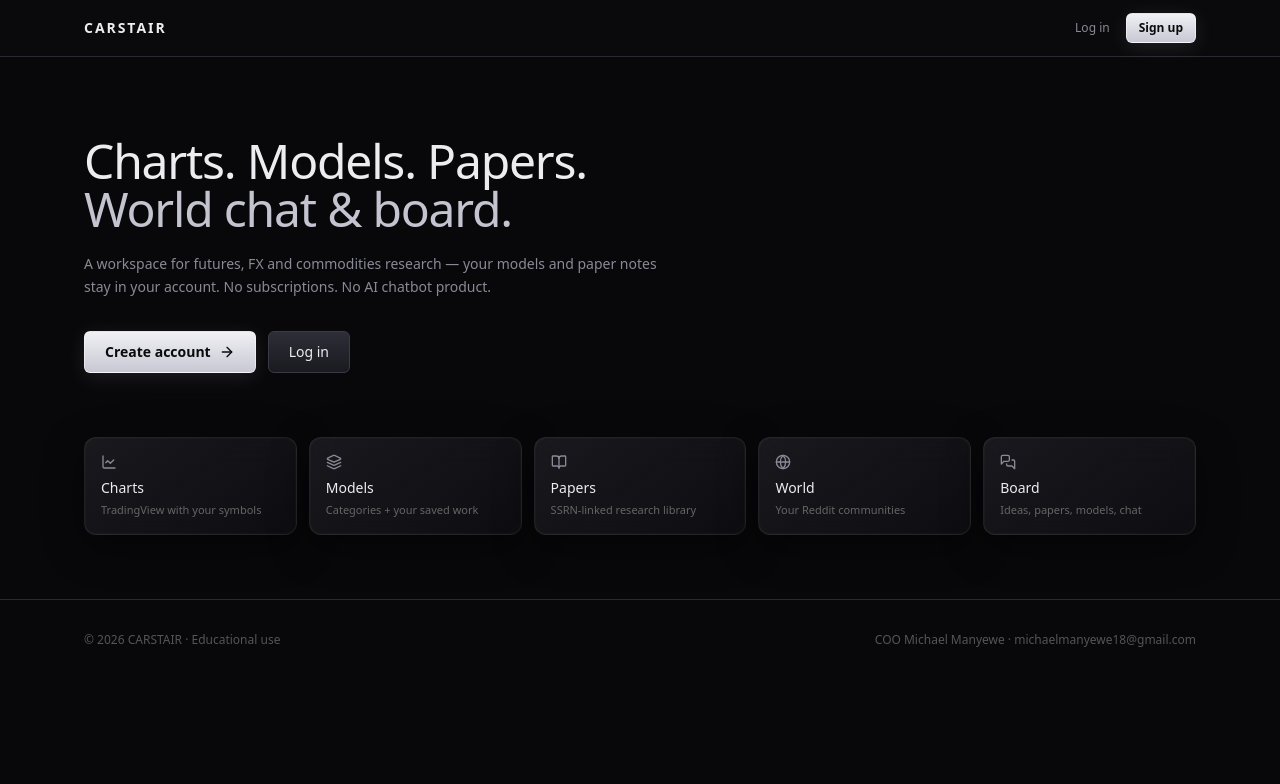
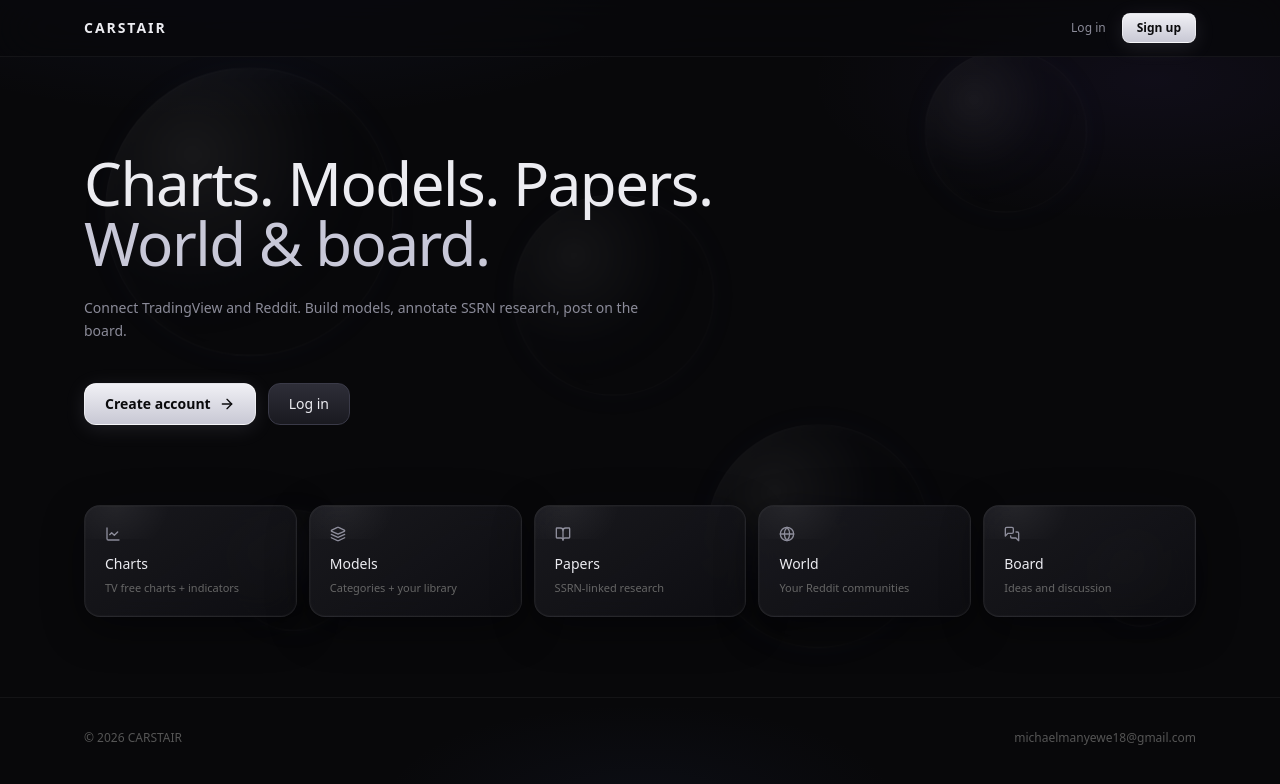
Before and after one commit to MichaelSwann2x/carstair, a Next.js app: page / in a window 1280 px wide. Shown: the top 784 px of the page. Built offline with nearby package versions, Linux system fonts and the light colour scheme.

Commit message:
Charts: TV connect + indicator panel; bubble bg on layouts

```diff
--- a/src/app/app/charts/page.tsx
+++ b/src/app/app/charts/page.tsx
@@ -1,6 +1,6 @@
 "use client";
 
-import { useEffect, useRef, useState } from "react";
+import { useCallback, useEffect, useRef, useState } from "react";
 
 const SYMBOLS = [
   { id: "CME_MINI:ES1!", label: "ES" },
@@ -14,31 +14,64 @@ const SYMBOLS = [
   { id: "TVC:DXY", label: "DXY" },
 ];
 
+type Builtin = { id: string; name: string };
+type Mine = { id: string; name: string; studyId: string; script?: string };
+
 export default function ChartsPage() {
   const [symbol, setSymbol] = useState(SYMBOLS[0].id);
   const [tvUser, setTvUser] = useState("");
+  const [connected, setConnected] = useState(false);
+  const [connectInput, setConnectInput] = useState("");
+  const [builtin, setBuiltin] = useState<Builtin[]>([]);
+  const [mine, setMine] = useState<Mine[]>([]);
+  const [activeStudies, setActiveStudies] = useState<string[]>(["STD;Volume"]);
+  const [customName, setCustomName] = useState("");
+  const [customScript, setCustomScript] = useState("");
+  const [showConnect, setShowConnect] = useState(false);
   const box = useRef<HTMLDivElement>(null);
 
-  useEffect(() => {
+  const loadMe = useCallback(() => {
     fetch("/api/auth/me")
       .then((r) => r.json())
-      .then((d) => setTvUser(d.user?.tradingViewUsername || ""))
+      .then((d) => {
+        const u = d.user?.tradingViewUsername || "";
+        setTvUser(u);
+        setConnected(!!d.user?.tradingViewConnected || !!u);
+        setConnectInput(u);
+      })
       .catch(() => {});
   }, []);
+
+  const loadIndicators = useCallback(() => {
+    fetch("/api/indicators")
+      .then((r) => r.json())
+      .then((d) => {
+        setBuiltin(d.builtin || []);
+        setMine(d.mine || []);
+      })
+      .catch(() => {});
+  }, []);
+
+  useEffect(() => {
+    loadMe();
+    loadIndicators();
+  }, [loadMe, loadIndicators]);
 
   useEffect(() => {
     if (!box.current) return;
     box.current.innerHTML = "";
     const holder = document.createElement("div");
     holder.id = "tv_chart_host";
-    holder.style.height = "620px";
+    holder.style.height = "640px";
     box.current.appendChild(holder);
+
+    const studies = activeStudies.filter((s) => s.startsWith("STD;"));
 
     const script = document.createElement("script");
     script.src = "https://s3.tradingview.com/tv.js";
     script.async = true;
     script.onload = () => {
-      // @ts-expect-error TradingView global
+      // @ts-expect-error TradingView
       if (typeof TradingView === "undefined") return;
       // @ts-expect-error widget
       new TradingView.widget({
@@ -60,20 +93,58 @@ export default function ChartsPage() {
         calendar: false,
         withdateranges: true,
         width: "100%",
-        height: 620,
-        studies: ["STD;SMA", "STD;Volume"],
+        height: 640,
+        studies: studies.length ? studies : undefined,
       });
     };
     document.body.appendChild(script);
     return () => {
       script.remove();
     };
-  }, [symbol]);
+  }, [symbol, activeStudies]);
+
+  async function connectTv(e: React.FormEvent) {
+    e.preventDefault();
+    const res = await fetch("/api/tv/connect", {
+      method: "POST",
+      headers: { "Content-Type": "application/json" },
+      body: JSON.stringify({ username: connectInput }),
+    });
+    const data = await res.json();
+    if (res.ok) {
+      setConnected(true);
+      setTvUser(data.username);
+      setShowConnect(false);
+    }
+  }
+
+  function toggleStudy(id: string) {
+    setActiveStudies((prev) =>
+      prev.includes(id) ? prev.filter((x) => x !== id) : [...prev, id]
+    );
+  }
+
+  async function saveCustom(e: React.FormEvent) {
+    e.preventDefault();
+    if (!customName.trim()) return;
+    await fetch("/api/indicators", {
+      method: "POST",
+      headers: { "Content-Type": "application/json" },
+      body: JSON.stringify({
+        name: customName,
+        studyId: "custom",
+        script: customScript,
+      }),
+    });
+    setCustomName("");
+    setCustomScript("");
+    loadIndicators();
+  }
 
   return (
-    <div>
-      <div className="flex flex-wrap items-center justify-between gap-3 mb-4">
-        <h1 className="text-2xl font-light">Charts</h1>
+    <div className="animate-fade page-wrap">
+      <div className="flex flex-wrap items-center justify-between gap-3 mb-5">
+        <h1 className="text-2xl font-light tracking-tight">Charts</h1>
         <div className="flex flex-wrap gap-2 items-center">
           <select
             value={symbol}
@@ -84,24 +155,108 @@ export default function ChartsPage() {
               <option key={s.id} value={s.id}>{s.label}</option>
             ))}
           </select>
-          {tvUser && (
+          {connected && tvUser ? (
             <a
               href={`https://www.tradingview.com/u/${encodeURIComponent(tvUser)}/`}
               target="_blank"
               rel="noreferrer"
-              className="text-[11px] text-[#8a8a96] hover:text-white"
+              className="text-[11px] glass px-3 py-2 rounded-lg hover:text-white"
             >
               TV @{tvUser}
             </a>
+          ) : (
+            <button
+              onClick={() => setShowConnect(true)}
+              className="gloss-btn-primary text-xs px-3 py-2 rounded-lg"
+            >
+              Connect TradingView
+            </button>
           )}
         </div>
       </div>
-      <div className="glass rounded-xl overflow-hidden">
-        <div ref={box} className="w-full min-h-[620px]" />
+
+      {showConnect && (
+        <form
+          onSubmit={connectTv}
+          className="glass bubble-card rounded-2xl p-5 mb-5 max-w-md animate-fade"
+        >
+          <p className="text-sm font-medium">Connect TradingView</p>
+          <p className="text-[11px] text-[#8b8b99] mt-1 mb-3">
+            Same idea as Reddit — sign in with your TV username so CARSTAIR knows your account.
+          </p>
+          <input
+            className="w-full px-3 py-2 text-sm mb-3"
+            placeholder="TradingView username"
+            value={connectInput}
+            onChange={(e) => setConnectInput(e.target.value)}
+            required
+          />
+          <div className="flex gap-2">
+            <button type="submit" className="gloss-btn-primary text-xs px-4 py-2 rounded-lg">
+              Connect
+            </button>
+            <button type="button" onClick={() => setShowConnect(false)} className="gloss-btn text-xs px-4 py-2 rounded-lg">
+              Cancel
+            </button>
+          </div>
+        </form>
+      )}
+
+      <div className="flex flex-col lg:flex-row gap-4">
+        <div className="flex-1 min-w-0">
+          <div className="glass glass-static bubble-card rounded-2xl overflow-hidden">
+            <div ref={box} className="w-full min-h-[640px]" />
+          </div>
+        </div>
+
+        <aside className="w-full lg:w-64 shrink-0 space-y-4">
+          <div className="glass bubble-card rounded-2xl p-4 animate-fade-delay-1">
+            <p className="text-[11px] uppercase tracking-wider text-[#666] mb-3">Indicators</p>
+            <div className="space-y-1 max-h-48 overflow-y-auto">
+              {builtin.map((b) => (
+                <label key={b.id} className="flex items-center gap-2 text-xs text-[#aaa] cursor-pointer hover:text-white py-1">
+                  <input
+                    type="checkbox"
+                    checked={activeStudies.includes(b.id)}
+                    onChange={() => toggleStudy(b.id)}
+                    className="rounded"
+                  />
+                  {b.name}
+                </label>
+              ))}
+            </div>
+          </div>
+
+          <div className="glass bubble-card rounded-2xl p-4 animate-fade-delay-2">
+            <p className="text-[11px] uppercase tracking-wider text-[#666] mb-3">Your indicators</p>
+            {mine.length === 0 && (
+              <p className="text-[11px] text-[#555]">Save a custom script below.</p>
+            )}
+            <ul className="space-y-1 mb-3">
+              {mine.map((m) => (
+                <li key={m.id} className="text-xs text-[#aaa] truncate">{m.name}</li>
+              ))}
+            </ul>
+            <form onSubmit={saveCustom} className="space-y-2">
+              <input
+                className="w-full px-2 py-1.5 text-xs"
+                placeholder="Name"
+                value={customName}
+                onChange={(e) => setCustomName(e.target.value)}
+              />
+              <textarea
+                className="w-full px-2 py-1.5 text-xs min-h-[80px] font-mono"
+                placeholder="Pine or notes for your indicator…"
+                value={customScript}
+                onChange={(e) => setCustomScript(e.target.value)}
+              />
+              <button type="submit" className="gloss-btn-primary text-[11px] px-3 py-1.5 rounded-lg w-full">
+                Save indicator
+              </button>
+            </form>
+          </div>
+        </aside>
       </div>
-      <p className="text-[11px] text-[#555] mt-3">
-        Set your TradingView username in Profile to link your public profile. Private custom indicators require TradingView&apos;s desktop/web app while logged in — the embed uses the public charting widget.
-      </p>
     </div>
   );
 }
--- a/src/app/layout.tsx
+++ b/src/app/layout.tsx
@@ -1,15 +1,19 @@
 import type { Metadata } from "next";
 import "./globals.css";
+import BubbleBackground from "@/components/BubbleBackground";
 
 export const metadata: Metadata = {
   title: "CARSTAIR",
-  description: "Charts, models, papers, world chat and board for serious market work.",
+  description: "Charts, models, papers, world chat and board.",
 };
 
 export default function RootLayout({ children }: { children: React.ReactNode }) {
   return (
     <html lang="en">
-      <body className="min-h-screen antialiased">{children}</body>
+      <body className="min-h-screen antialiased">
+        <BubbleBackground />
+        <div className="page-wrap relative z-[1]">{children}</div>
+      </body>
     </html>
   );
 }
--- a/src/app/page.tsx
+++ b/src/app/page.tsx
@@ -3,54 +3,57 @@ import { ArrowRight, BookOpen, LineChart, Layers, MessagesSquare, Globe } from "
 
 export default function HomePage() {
   return (
-    <div className="min-h-screen">
-      <header className="border-b border-[#2a2a32] sticky top-0 bg-[#0c0c0e]/90 backdrop-blur z-50">
+    <div className="min-h-screen relative">
+      <header className="border-b border-white/5 sticky top-0 bg-[#08080a]/70 backdrop-blur-xl z-50">
         <div className="max-w-6xl mx-auto px-5 h-14 flex items-center justify-between">
           <span className="text-sm font-semibold tracking-[0.14em]">CARSTAIR</span>
           <div className="flex items-center gap-4 text-xs">
-            <Link href="/login" className="text-[#8a8a96] hover:text-white">Log in</Link>
-            <Link href="/signup" className="gloss-btn-primary px-3 py-1.5 rounded-md">Sign up</Link>
+            <Link href="/login" className="text-[#8b8b99] hover:text-white transition">Log in</Link>
+            <Link href="/signup" className="gloss-btn-primary px-3.5 py-1.5 rounded-lg">Sign up</Link>
           </div>
         </div>
       </header>
 
-      <section className="max-w-6xl mx-auto px-5 pt-20 pb-16">
-        <h1 className="text-4xl sm:text-5xl font-light tracking-tight max-w-2xl leading-tight">
+      <section className="max-w-6xl mx-auto px-5 pt-24 pb-20">
+        <h1 className="text-4xl sm:text-5xl md:text-6xl font-light tracking-tight max-w-2xl leading-[1.1] animate-fade">
           Charts. Models. Papers.
           <br />
-          <span className="text-[#c4c4d0]">World chat & board.</span>
+          <span className="text-[#c8c8d8]">World & board.</span>
         </h1>
-        <p className="mt-5 text-[#8a8a96] max-w-xl text-sm leading-relaxed">
-          A workspace for futures, FX and commodities research — your models and paper notes stay in your account. No subscriptions. No AI chatbot product.
+        <p className="mt-6 text-[#8b8b99] max-w-xl text-sm leading-relaxed animate-fade-delay-1">
+          Connect TradingView and Reddit. Build models, annotate SSRN research, post on the board.
         </p>
-        <div className="mt-8 flex gap-3">
-          <Link href="/signup" className="gloss-btn-primary inline-flex items-center gap-2 px-5 py-2.5 rounded-md text-sm">
+        <div className="mt-10 flex gap-3 animate-fade-delay-2">
+          <Link href="/signup" className="gloss-btn-primary inline-flex items-center gap-2 px-5 py-2.5 rounded-xl text-sm">
             Create account <ArrowRight className="w-4 h-4" />
           </Link>
-          <Link href="/login" className="gloss-btn px-5 py-2.5 rounded-md text-sm">Log in</Link>
+          <Link href="/login" className="gloss-btn px-5 py-2.5 rounded-xl text-sm">Log in</Link>
         </div>
 
-        <div className="mt-16 grid grid-cols-1 sm:grid-cols-2 lg:grid-cols-5 gap-3">
+        <div className="mt-20 grid grid-cols-1 sm:grid-cols-2 lg:grid-cols-5 gap-3">
           {[
-            { icon: LineChart, t: "Charts", d: "TradingView with your symbols" },
-            { icon: Layers, t: "Models", d: "Categories + your saved work" },
-            { icon: BookOpen, t: "Papers", d: "SSRN-linked research library" },
+            { icon: LineChart, t: "Charts", d: "TV free charts + indicators" },
+            { icon: Layers, t: "Models", d: "Categories + your library" },
+            { icon: BookOpen, t: "Papers", d: "SSRN-linked research" },
             { icon: Globe, t: "World", d: "Your Reddit communities" },
-            { icon: MessagesSquare, t: "Board", d: "Ideas, papers, models, chat" },
-          ].map((x) => (
-            <div key={x.t} className="glass rounded-xl p-4">
-              <x.icon className="w-4 h-4 text-[#8a8a96] mb-2" />
+            { icon: MessagesSquare, t: "Board", d: "Ideas and discussion" },
+          ].map((x, i) => (
+            <div
+              key={x.t}
+              className={`glass bubble-card rounded-2xl p-5 animate-fade-delay-${Math.min(i + 1, 3)}`}
+            >
+              <x.icon className="w-4 h-4 text-[#8b8b99] mb-3" />
               <p className="text-sm font-medium">{x.t}</p>
-              <p className="text-[11px] text-[#666] mt-1">{x.d}</p>
+              <p className="text-[11px] text-[#666] mt-1.5">{x.d}</p>
             </div>
           ))}
         </div>
       </section>
 
-      <footer className="border-t border-[#2a2a32] py-8">
+      <footer className="border-t border-white/5 py-8">
         <div className="max-w-6xl mx-auto px-5 text-xs text-[#555] flex justify-between gap-4 flex-wrap">
-          <p>© 2026 CARSTAIR · Educational use</p>
-          <p>COO Michael Manyewe · michaelmanyewe18@gmail.com</p>
+          <p>© 2026 CARSTAIR</p>
+          <p>michaelmanyewe18@gmail.com</p>
         </div>
       </footer>
     </div>
--- a/src/components/AppShell.tsx
+++ b/src/components/AppShell.tsx
@@ -37,41 +37,60 @@ export default function AppShell({ children }: { children: React.ReactNode }) {
   }
 
   return (
-    <div className="min-h-screen flex bg-[#0c0c0e]">
-      <aside className={cn(
-        "fixed inset-y-0 left-0 z-40 w-52 border-r border-[#2a2a32] bg-[#0f0f12] flex flex-col transition-transform lg:translate-x-0",
-        open ? "translate-x-0" : "-translate-x-full"
-      )}>
-        <div className="h-14 px-4 flex items-center justify-between border-b border-[#2a2a32]">
-          <Link href="/app" className="text-xs font-semibold tracking-[0.12em]">CARSTAIR</Link>
-          <button className="lg:hidden" onClick={() => setOpen(false)}><X className="w-4 h-4 text-[#8a8a96]" /></button>
+    <div className="min-h-screen flex">
+      <aside
+        className={cn(
+          "fixed inset-y-0 left-0 z-40 w-52 border-r border-white/5 bg-[#0c0c10]/85 backdrop-blur-xl flex flex-col transition-transform duration-300 lg:translate-x-0",
+          open ? "translate-x-0" : "-translate-x-full"
+        )}
+      >
+        <div className="h-14 px-4 flex items-center justify-between border-b border-white/5">
+          <Link href="/app" className="text-xs font-semibold tracking-[0.14em]">
+            CARSTAIR
+          </Link>
+          <button className="lg:hidden" onClick={() => setOpen(false)}>
+            <X className="w-4 h-4 text-[#8b8b99]" />
+          </button>
         </div>
         <nav className="flex-1 p-2 space-y-0.5">
           {NAV.map((item) => {
-            const active = item.exact ? pathname === item.href : pathname.startsWith(item.href);
+            const active = item.exact
+              ? pathname === item.href
+              : pathname.startsWith(item.href);
             const Icon = item.icon;
             return (
-              <Link key={item.href} href={item.href} onClick={() => setOpen(false)}
+              <Link
+                key={item.href}
+                href={item.href}
+                onClick={() => setOpen(false)}
                 className={cn(
-                  "flex items-center gap-2 px-3 py-2 rounded-lg text-xs",
-                  active ? "bg-[#1a1a1f] text-white border border-[#2a2a32]" : "text-[#8a8a96] hover:text-white"
-                )}>
+                  "flex items-center gap-2 px-3 py-2.5 rounded-xl text-xs transition-all duration-200",
+                  active
+                    ? "bg-white/8 text-white border border-white/10 shadow-[0_0_24px_rgba(120,130,200,0.08)]"
+                    : "text-[#8b8b99] hover:text-white hover:bg-white/5"
+                )}
+              >
                 {Icon && <Icon className="w-4 h-4" />}
                 {item.label}
               </Link>
             );
           })}
         </nav>
-        <div className="p-3 border-t border-[#2a2a32]">
+        <div className="p-3 border-t border-white/5">
           <p className="text-[11px] text-[#666] truncate px-2">@{user?.username || "…"}</p>
-          <button onClick={logout} className="mt-1 flex items-center gap-2 px-3 py-2 text-xs text-[#8a8a96] hover:text-white w-full">
+          <button
+            onClick={logout}
+            className="mt-1 flex items-center gap-2 px-3 py-2 text-xs text-[#8b8b99] hover:text-white w-full rounded-lg hover:bg-white/5 transition"
+          >
             <LogOut className="w-3.5 h-3.5" /> Log out
           </button>
         </div>
       </aside>
       <div className="flex-1 lg:pl-52 min-h-screen">
-        <header className="h-14 border-b border-[#2a2a32] flex items-center px-4 lg:hidden sticky top-0 bg-[#0c0c0e]/90 z-30">
-          <button onClick={() => setOpen(true)}><Menu className="w-5 h-5 text-[#8a8a96]" /></button>
+        <header className="h-14 border-b border-white/5 flex items-center px-4 lg:hidden sticky top-0 bg-[#08080a]/80 backdrop-blur-xl z-30">
+          <button onClick={() => setOpen(true)}>
+            <Menu className="w-5 h-5 text-[#8b8b99]" />
+          </button>
         </header>
         <main className="p-4 md:p-6">{children}</main>
       </div>
```
